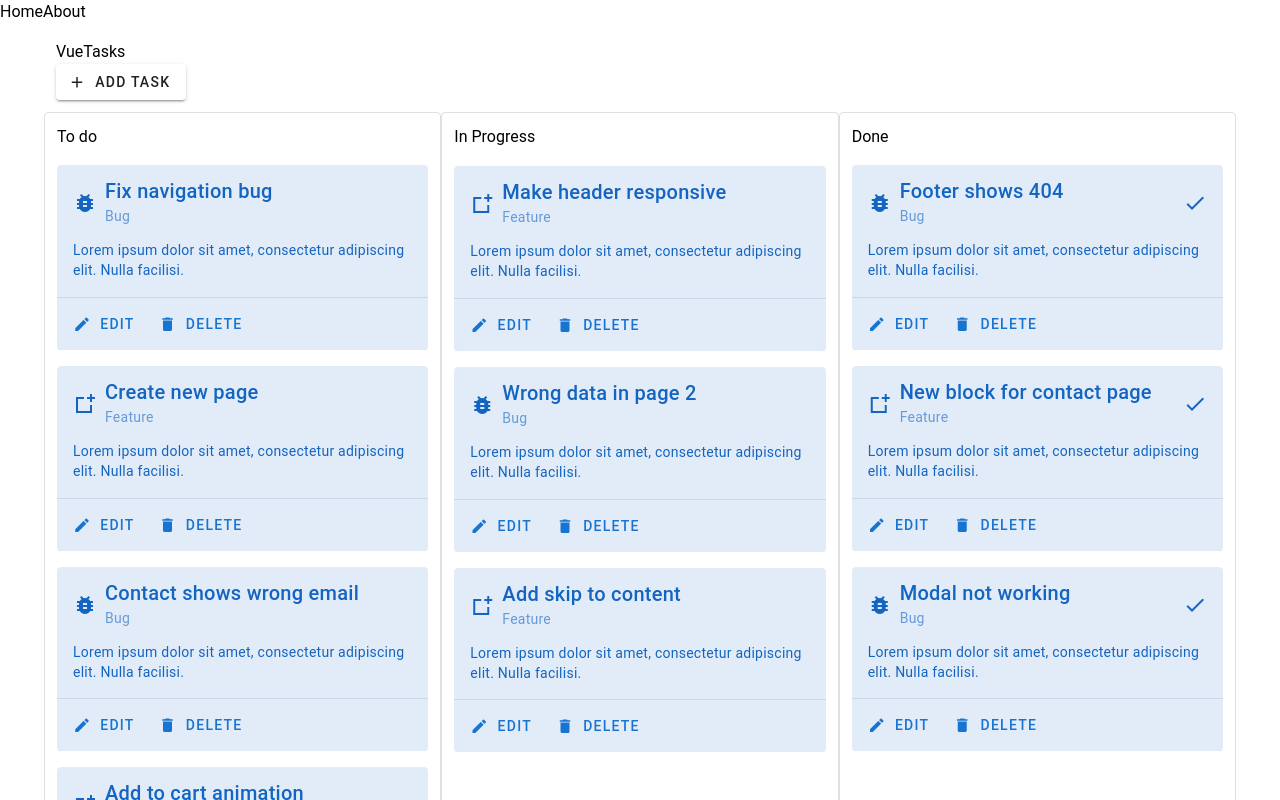
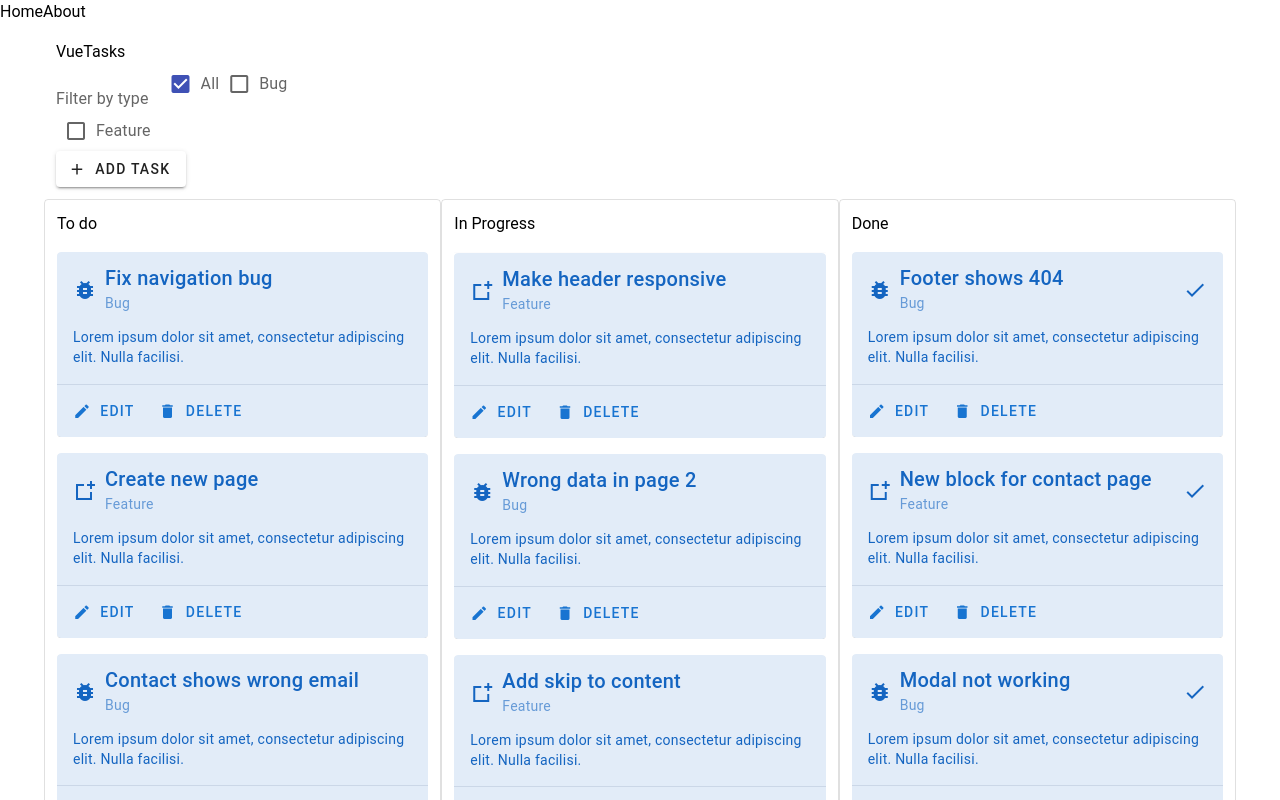
Before and after one commit to camilla-westin/VueTasks, a Vue app: page / in a window 1280 px wide. Shown: the top 800 px of the page. Built offline with nearby package versions, Linux system fonts and the light colour scheme.

Commit message:
Filtering by type

```diff
--- a/src/components/TaskList.vue
+++ b/src/components/TaskList.vue
@@ -1,5 +1,5 @@
 <script setup>
-import { ref } from "vue";
+import { ref, computed } from "vue";
 import Tasks from "@/data/tasks.json";
 import TaskCard from "@/components/TaskCard.vue";
 import EditTask from "./EditTask.vue";
@@ -7,6 +7,9 @@ import EditTask from "./EditTask.vue";
 const tasks = ref(Tasks);
 const dialogStatus = ref(false);
 const editTaskData = ref(null);
+const showAllTasks = ref(true);
+const showBugs = ref(false);
+const showFeatures = ref(false);
 
 const deleteTask = (id) => {
   tasks.value = tasks.value.filter((task) => task.id !== id);
@@ -56,10 +59,69 @@ const editTask = (id) => {
 
   openDialog();
 };
+
+const handleCheckboxChange = (type) => {
+  if (type === "All") {
+    showAllTasks.value = true;
+    showBugs.value = false;
+    showFeatures.value = false;
+  } else if (type === "Bug") {
+    showAllTasks.value = false;
+    showBugs.value = true;
+    showFeatures.value = false;
+  } else if (type === "Feature") {
+    showAllTasks.value = false;
+    showBugs.value = false;
+    showFeatures.value = true;
+  }
+};
+
+const selectedFilterType = computed(() => {
+  if (showAllTasks.value) {
+    return "All";
+  } else if (showBugs.value) {
+    return "Bug";
+  } else if (showFeatures.value) {
+    return "Feature";
+  }
+});
+
+const filteredTasks = computed(() =>
+  tasks.value.filter((task) => {
+    const filterType = selectedFilterType.value;
+    return filterType === "All" || task.type === filterType;
+  })
+);
 </script>
 
 <template>
   <div class="flex justify-end items-center mb-6">
+    <VForm class="mr-6 flex items-center">
+      <VLabel>Filter by type</VLabel>
+      <VCheckboxBtn
+        v-model="showAllTasks"
+        label="All"
+        class="text-sm ml-3"
+        color="indigo"
+        @change="() => handleCheckboxChange('All')"
+        inline
+      ></VCheckboxBtn>
+      <VCheckboxBtn
+        v-model="showBugs"
+        label="Bug"
+        class="text-sm"
+        color="indigo"
+        @change="() => handleCheckboxChange('Bug')"
+        inline
+      ></VCheckboxBtn>
+      <VCheckboxBtn
+        v-model="showFeatures"
+        label="Feature"
+        class="text-sm"
+        @change="() => handleCheckboxChange('Feature')"
+        color="indigo"
+      ></VCheckboxBtn>
+    </VForm>
     <VBtn @click="openDialog" prepend-icon="mdi-plus">Add task</VBtn>
   </div>
   <VRow class="grid grid-cols-3 gap-4">
@@ -68,7 +130,9 @@ const editTask = (id) => {
 
       <ul>
         <li
-          v-for="task in tasks.filter((task) => task.status === 'To do')"
+          v-for="task in filteredTasks.filter(
+            (task) => task.status === 'To do'
+          )"
           :key="task.id"
           class="mb-4"
         >
@@ -85,7 +149,9 @@ const editTask = (id) => {
       <VDivider></VDivider>
       <ul>
         <li
-          v-for="task in tasks.filter((task) => task.status === 'In progress')"
+          v-for="task in filteredTasks.filter(
+            (task) => task.status === 'In progress'
+          )"
           :key="task.id"
           class="mb-4"
         >
@@ -102,7 +168,7 @@ const editTask = (id) => {
 
       <ul>
         <li
-          v-for="task in tasks.filter((task) => task.status === 'Done')"
+          v-for="task in filteredTasks.filter((task) => task.status === 'Done')"
           :key="task.id"
           class="mb-4"
         >
```
